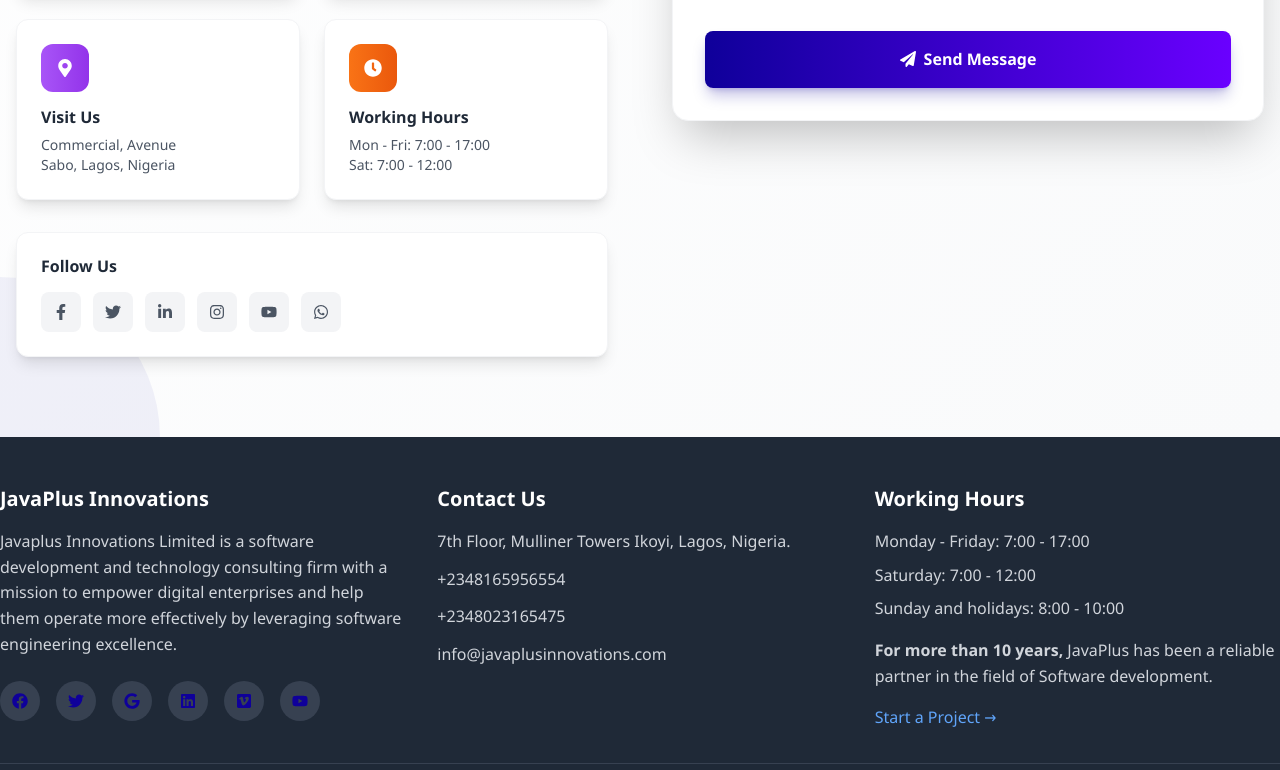
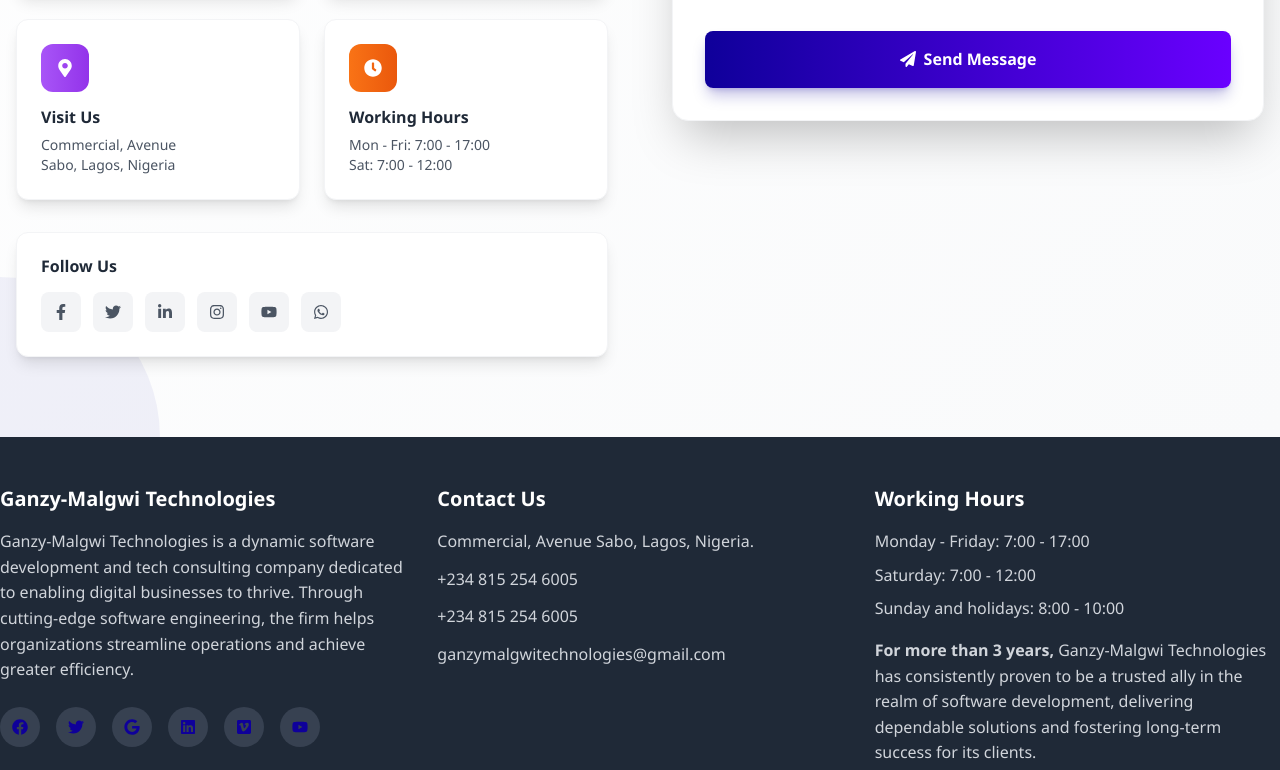
Before and after one commit to IbrahimMalgwi/ganzymalgwitechnologies, a React (Create React App) app: page / in a window 1280 px wide. Shown: the part 11230-12000 px from the top of the page. Built offline with nearby package versions, Linux system fonts and the light colour scheme.

Commit message:
Updated footer

```diff
--- a/src/components/layout/Footer.jsx
+++ b/src/components/layout/Footer.jsx
@@ -10,9 +10,9 @@ const Footer = () => {
                 <div className="grid md:grid-cols-3 gap-8">
                     {/* Company Info */}
                     <div>
-                        <h4 className="text-xl font-bold mb-4">JavaPlus Innovations</h4>
+                        <h4 className="text-xl font-bold mb-4">Ganzy-Malgwi Technologies</h4>
                         <p className="text-gray-300 mb-6">
-                            Javaplus Innovations Limited is a software development and technology consulting firm with a mission to empower digital enterprises and help them operate more effectively by leveraging software engineering excellence.
+                            Ganzy-Malgwi Technologies is a dynamic software development and tech consulting company dedicated to enabling digital businesses to thrive. Through cutting-edge software engineering, the firm helps organizations streamline operations and achieve greater efficiency.
                         </p>
                         <div className="flex space-x-4">
                             {[FaFacebook, FaTwitter, FaGoogle, FaLinkedin, FaVimeo, FaYoutube].map((Icon, index) => (
@@ -31,10 +31,10 @@ const Footer = () => {
                     <div>
                         <h4 className="text-xl font-bold mb-4">Contact Us</h4>
                         <div className="space-y-3 text-gray-300">
-                            <p>7th Floor, Mulliner Towers Ikoyi, Lagos, Nigeria.</p>
-                            <p>+2348165956554</p>
-                            <p>+2348023165475</p>
-                            <p>info@javaplusinnovations.com</p>
+                            <p>Commercial, Avenue Sabo, Lagos, Nigeria.</p>
+                            <p>+234 815 254 6005</p>
+                            <p>+234 815 254 6005</p>
+                            <p>ganzymalgwitechnologies@gmail.com</p>
                         </div>
                     </div>
 
@@ -47,7 +47,7 @@ const Footer = () => {
                             <li>Sunday and holidays: 8:00 - 10:00</li>
                         </ul>
                         <p className="text-gray-300 mb-4">
-                            <span className="font-semibold">For more than 10 years,</span> JavaPlus has been a reliable partner in the field of Software development.
+                            <span className="font-semibold">For more than 3 years,</span> Ganzy-Malgwi Technologies has consistently proven to be a trusted ally in the realm of software development, delivering dependable solutions and fostering long-term success for its clients.
                         </p>
                         <a href="#contact" className="text-blue-400 hover:text-blue-300 transition duration-300">
                             Start a Project →
@@ -57,7 +57,7 @@ const Footer = () => {
 
                 {/* Copyright */}
                 <div className="border-t border-gray-700 mt-8 pt-8 text-center text-gray-400">
-                    <p>Copyright {currentYear} Javaplus Innovations. All Rights Reserved | Design By Javaplus Innovations Ltd</p>
+                    <p>Copyright {currentYear} Ganzy-Malgwi Technologies. All Rights Reserved | Design By Ganzy-Malgwi Technologies</p>
                 </div>
             </div>
         </footer>
```
